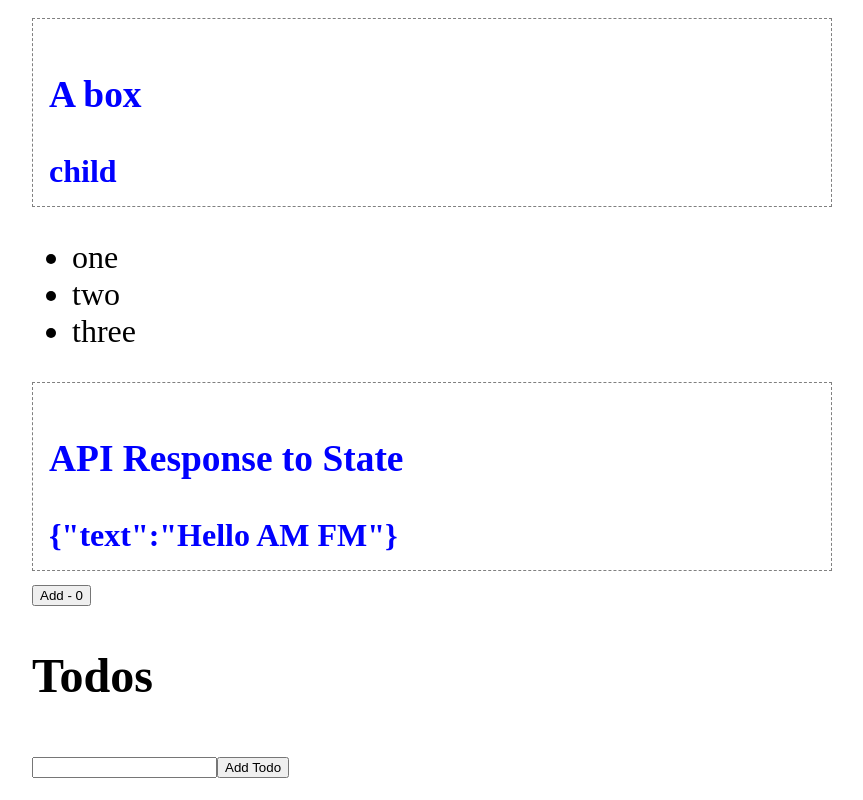
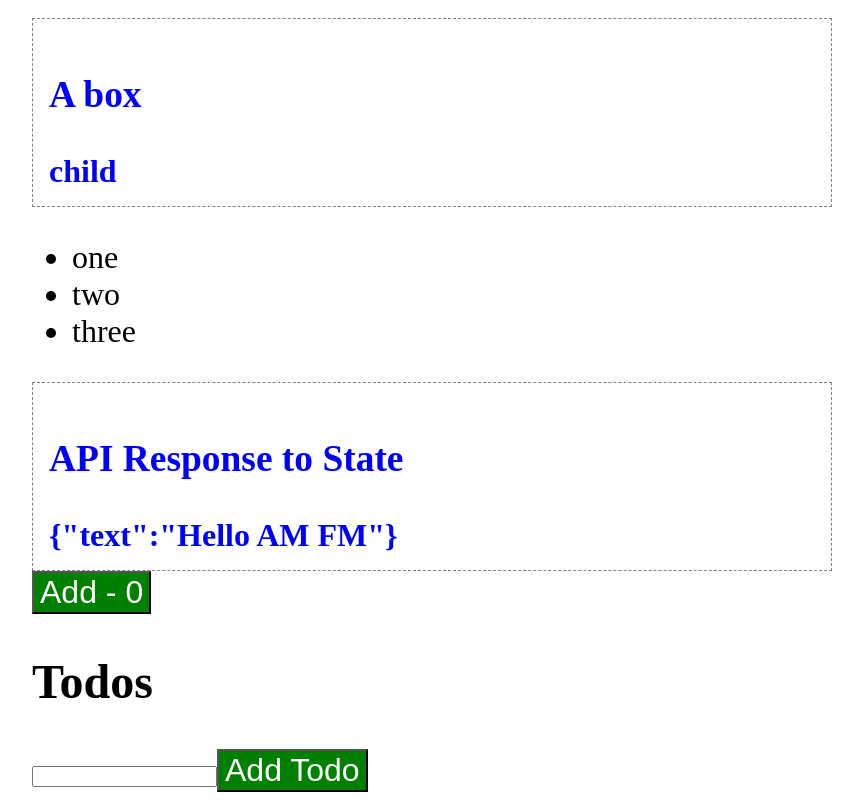
Before and after one commit to csdear/nextGarbage, a Next.js app: page /tsreact in a window 1280 px wide. Shown: the part 278-1078 px from the top of the page, without its empty margins (208-1071 px from the left). Built offline with nearby package versions, Linux system fonts and the light colour scheme.

Commit message:
Overriding html elements and typing them properly with IntrinsicElements.React.DetailedHTMLProps AND creating CUSTOM PROPS as opposed to simply consuming children.ref nobsts 22

```diff
--- a/pages/tsreact.tsx
+++ b/pages/tsreact.tsx
@@ -48,6 +48,27 @@ interface BoxProps {
     text: string;
   }
 
+  const Button: React.FunctionComponent<
+  React.DetailedHTMLProps<
+    React.ButtonHTMLAttributes<HTMLButtonElement>,
+    HTMLButtonElement
+  > & {
+    label?: string;
+  }
+> = ({ label, children, style, ...rest }) => (
+  <button
+    {...rest}
+    style={{
+      ...style,
+      backgroundColor: "green",
+      color: "white",
+      fontSize: "xx-large",
+    }}
+  >
+    {label ?? children}
+  </button>
+);
+
   type ActionType =
     | { type: "ADD"; text: string }
     | { type: "REMOVE"; id: number };
@@ -95,9 +116,12 @@ interface BoxProps {
     // setValue: React.Dispatch<React.SetStateAction<number>>; Should have working code at this point.
     setValue: UseNumberSetValue;
   }> = ({ value, setValue }) => (
-    <button onClick={() => setValue(value + 1)}>
-      Add - {value}
-    </button>
+    // v1 native version of button
+    // <button onClick={() => setValue(value + 1)}>Add - {value}</button>
+    // v2 use of custom Button component, but with children
+    // <Button onClick={() => setValue(value + 1)}>Add - {value}</Button>
+    // v3 +SUPERIOR+ using custom prop 'label' instead of consuming children
+    <Button onClick={() => setValue(value + 1)} label={`Add - ${value}`} />
   )
 
 const TSReact = () => {
@@ -154,6 +178,7 @@ const TSReact = () => {
     }, []);
 
     //22.1 Create an new piece of state of type number
+    //22.9 Change this to useNumber instead of useState. End, a custom hook with all the typing around  it.
     const [value, setValue] = useNumber(0);
 
     return (
@@ -182,7 +207,8 @@ const TSReact = () => {
             ))}
             <div>
               <input type="text" ref={newTodoRef} />
-              <button onClick={onAddTodo}>Add Todo</button>
+              {/* this Button component variant uses default children for instance */}
+              <Button onClick={onAddTodo}>Add Todo</Button>
             </div>
      </div>
   );
```
